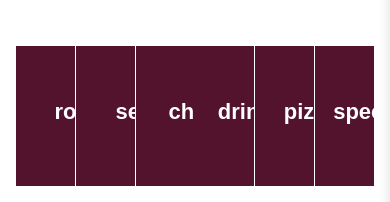
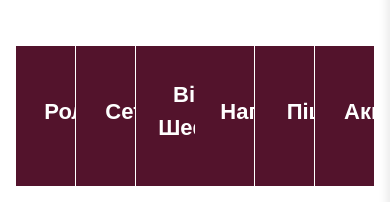
Before and after one commit to artemriabyi6/Roll-Go, a React (Vite) app: page / in a window 390 px wide. Shown: the part 190-392 px from the top of the page. Built offline with nearby package versions, Linux system fonts and the light colour scheme.

Commit message:
created mobile components

```diff
--- a/src/components/cartDrawer/CartDrawer.jsx
+++ b/src/components/cartDrawer/CartDrawer.jsx
@@ -68,9 +68,16 @@ const CartDrawer = ({ isOpen, onClose }) => {
         )}
 
         {cart.length !== 0 ? (
+          <>
            <div className={styles.totalPrice}>
-           <h6>{totalPrice} грн</h6>
+           <h6>Cумма: {totalPrice} грн</h6>
          </div>
+
+         <button className={styles.confirmOrder}>
+            Оформити замовлення
+         </button>
+          </>
+
         ): null}
 
       </div>
--- a/src/components/cartDrawer/cartDrawer.module.scss
+++ b/src/components/cartDrawer/cartDrawer.module.scss
@@ -32,11 +32,15 @@
       margin-bottom: 15px;
       border-bottom: 1px solid #ddd;
       padding-bottom: 10px;
-
+      &:first-child {
+      border-top: 1px solid #ddd;
+      padding-top: 15px;
+      }
       .itemWrapper {
         display: flex;
         justify-content: space-between;
         position: relative;
+
         .imgQuantity {
           display: flex;
           flex-direction: column;
@@ -48,6 +52,7 @@
             img {
               width: 100%;
               height: 100%;
+              object-fit: cover;
             }
           }
         }
@@ -64,6 +69,7 @@
             bottom: 5px;
           }
         }
+
       }
 
       .quantity {
@@ -97,3 +103,25 @@
       pointer-events: all;
     }
   }
+
+  .totalPrice {
+    font-size: 30px;
+    color: #53132c;
+    margin-bottom: 20px;
+  }
+
+  .confirmOrder {
+    display: block;
+    margin: auto;
+    text-align: center;
+    background-color: #53132c;
+    color: white;
+    padding: 8px 15px;
+    border-radius: 10px;
+    cursor: pointer;
+    transition: 0.3s ease;
+    &:hover {
+      background-color: #832c4ce1;
+
+    }
+  }
--- a/src/components/subHeader/SubHeader.jsx
+++ b/src/components/subHeader/SubHeader.jsx
@@ -28,12 +28,12 @@ const SubHeader = () => {
 
 
   const navItems = [
-    { icon: images.icons.roll, text: 'roll' },
-    { icon: images.icons.set, text: 'set' },
-    { icon: images.icons.geisha, text: "chef" },
-    { icon: images.icons.can, text: 'drinks' },
-    { icon: images.icons.pizza, text: 'pizza' },
-    { icon: images.icons.sale, text: 'special' },
+    { icon: images.icons.roll, text: 'Роли', route: 'roll' },
+    { icon: images.icons.set, text: 'Сети', route: 'set' },
+    { icon: images.icons.geisha, text: "Від Шефа", route: 'chef' },
+    { icon: images.icons.can, text: 'Напої', route: 'drinks' },
+    { icon: images.icons.pizza, text: 'Піца', route: 'pizza' },
+    { icon: images.icons.sale, text: 'Акції', route: 'special' },
   ];
 
   const normalize = str => str
@@ -47,13 +47,13 @@ const SubHeader = () => {
 
   return (
     <div className={`container ${styles.container}`}>
-      {navItems.map(({ icon, text }) => {
-        const normalized = normalize(text);
+      {navItems.map(({ icon, route, text }) => {
+        const normalized = normalize(route);
 
         const isActive = currentPath === `/${normalized}`;
         return (
           <NavItem
-            key={text}
+            key={route}
             icon={icon}
             text={text}
             isActive={isActive}
--- a/src/pages/menuItem/MenuItem.jsx
+++ b/src/pages/menuItem/MenuItem.jsx
@@ -522,7 +522,7 @@ const MenuCategoryPage = () => {
       {selected ? (
         <ProductsSection products={selected.data} title={selected.title} />
       ) : (
-        <p style={{ textAlign: 'center', padding: '2rem' }}>Категорія не знайдена</p>
+       null
       )}
 
       <About/>
```
Also changed, not shown: src/mobile components/MobileFooter.jsx (added), src/mobile components/MobileHeader.jsx (added).
